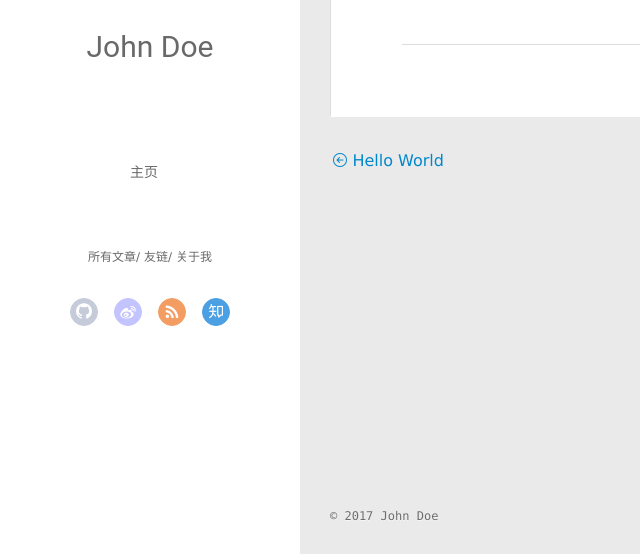
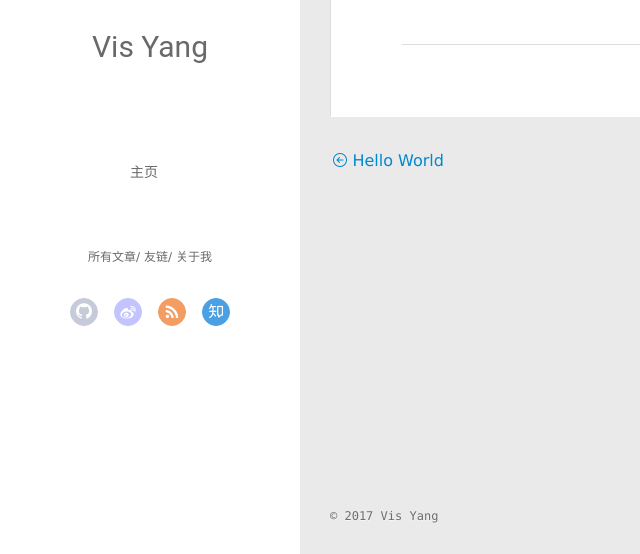
Before and after one commit to vis-yang/vis-yang.github.io, a plain HTML site: page 2013/08/29/如何创建博客/index.html in a window 1280 px wide. Shown: the part 243-797 px from the top of the page, 0-640 px from the left. Drawn offline with Linux system fonts and the light colour scheme; no server answers.

Commit message:
Site updated: 2017-08-31 15:00:49

```diff
--- a/2013/08/29/如何创建博客/index.html
+++ b/2013/08/29/如何创建博客/index.html
@@ -46,7 +46,7 @@
 			<img src="/assets/blogImg/mobile.jpg" class="js-avatar">
 		</a>
 		<hgroup>
-		  <h1 class="header-author"><a href="/">John Doe</a></h1>
+		  <h1 class="header-author"><a href="/">Vis Yang</a></h1>
 		</hgroup>
 
 
@@ -102,7 +102,7 @@
 				<img src="/assets/blogImg/mobile.jpg" class="js-avatar">
 			</div>
 			<hgroup>
-			  <h1 class="header-author js-header-author">John Doe</h1>
+			  <h1 class="header-author js-header-author">Vis Yang</h1>
 			</hgroup>
 
 
@@ -314,7 +314,7 @@
   <div class="outer">
     <div id="footer-info">
     	<div class="footer-left">
-    		&copy; 2017 John Doe
+    		&copy; 2017 Vis Yang
     	</div>
       	<div class="footer-right">
       		<a href="http://hexo.io/" target="_blank">Hexo</a>  Theme <a href="https://github.com/litten/hexo-theme-yilia" target="_blank">Yilia</a> by Litten
```
Also changed, not shown: 2017/08/26/hello-world/index.html (+3 -3 lines), archives/2013/08/index.html (+3 -3 lines), archives/2013/index.html (+3 -3 lines), archives/2017/08/index.html (+3 -3 lines), archives/2017/index.html (+3 -3 lines), archives/index.html (+3 -3 lines), index.html (+3 -3 lines).
